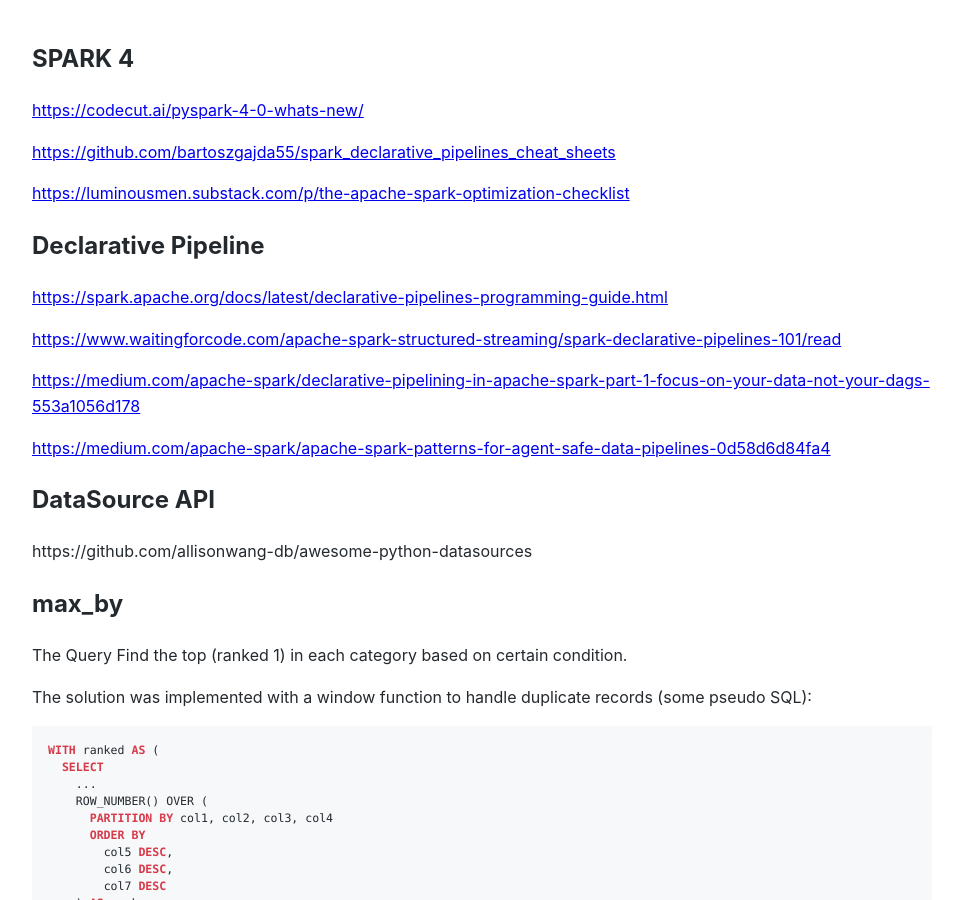
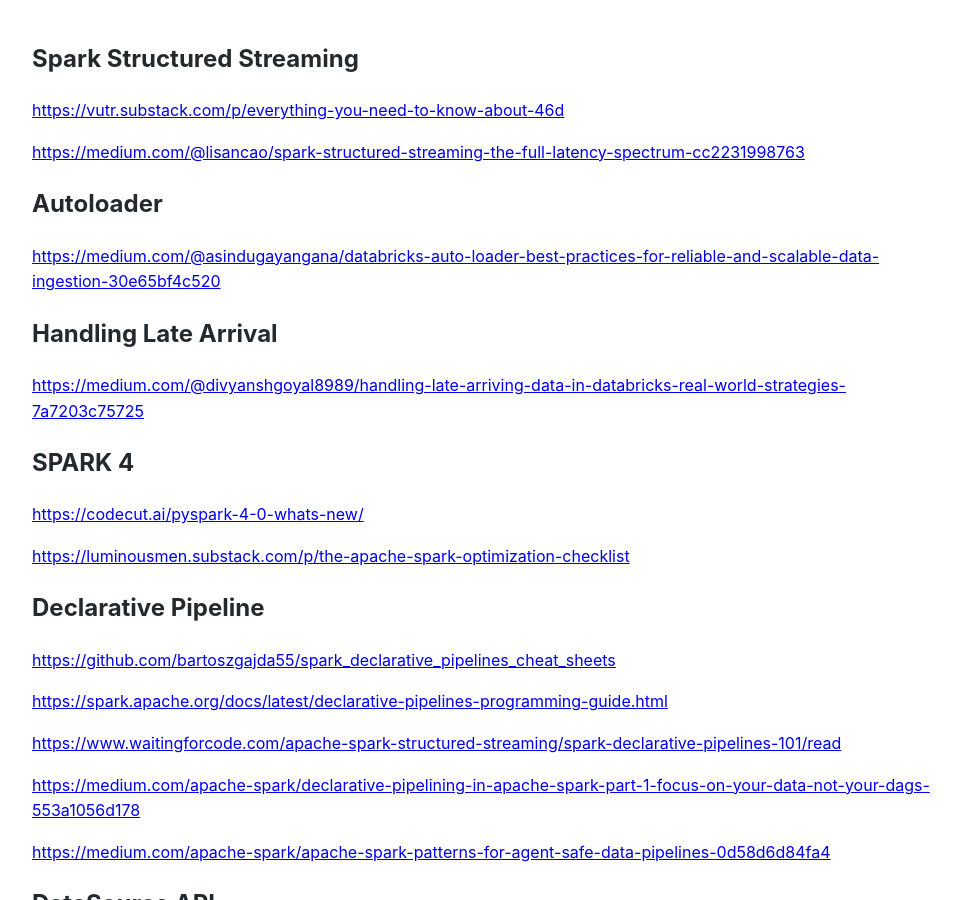
Before and after one commit to Michael-Lubinsky/michael-lubinsky.github.com, a Jekyll site: the page built from spark/spark_4.md, in a window 1280 px wide and 900 px high. Shown: the whole window, without its empty margins (158-1119 px from the left). Built offline with Jekyll 4.4.1, drawn with Linux system fonts in a browser that asks for light colours; our own code applies the rules of GitHub Pages for plain Markdown files.

Commit message:
Update spark_4.md

```diff
--- a/spark/spark_4.md
+++ b/spark/spark_4.md
@@ -1,12 +1,27 @@
+## Spark Structured Streaming
+
+<https://vutr.substack.com/p/everything-you-need-to-know-about-46d>
+
+<https://medium.com/@lisancao/spark-structured-streaming-the-full-latency-spectrum-cc2231998763>
+
+## Autoloader
+
+<https://medium.com/@asindugayangana/databricks-auto-loader-best-practices-for-reliable-and-scalable-data-ingestion-30e65bf4c520>
+
+## Handling Late Arrival
+
+<https://medium.com/@divyanshgoyal8989/handling-late-arriving-data-in-databricks-real-world-strategies-7a7203c75725>
+
 ## SPARK 4
 
 <https://codecut.ai/pyspark-4-0-whats-new/>
 
-<https://github.com/bartoszgajda55/spark_declarative_pipelines_cheat_sheets>
 
 <https://luminousmen.substack.com/p/the-apache-spark-optimization-checklist>
 
 ## Declarative Pipeline
+
+<https://github.com/bartoszgajda55/spark_declarative_pipelines_cheat_sheets>
 
 <https://spark.apache.org/docs/latest/declarative-pipelines-programming-guide.html>
 
```
